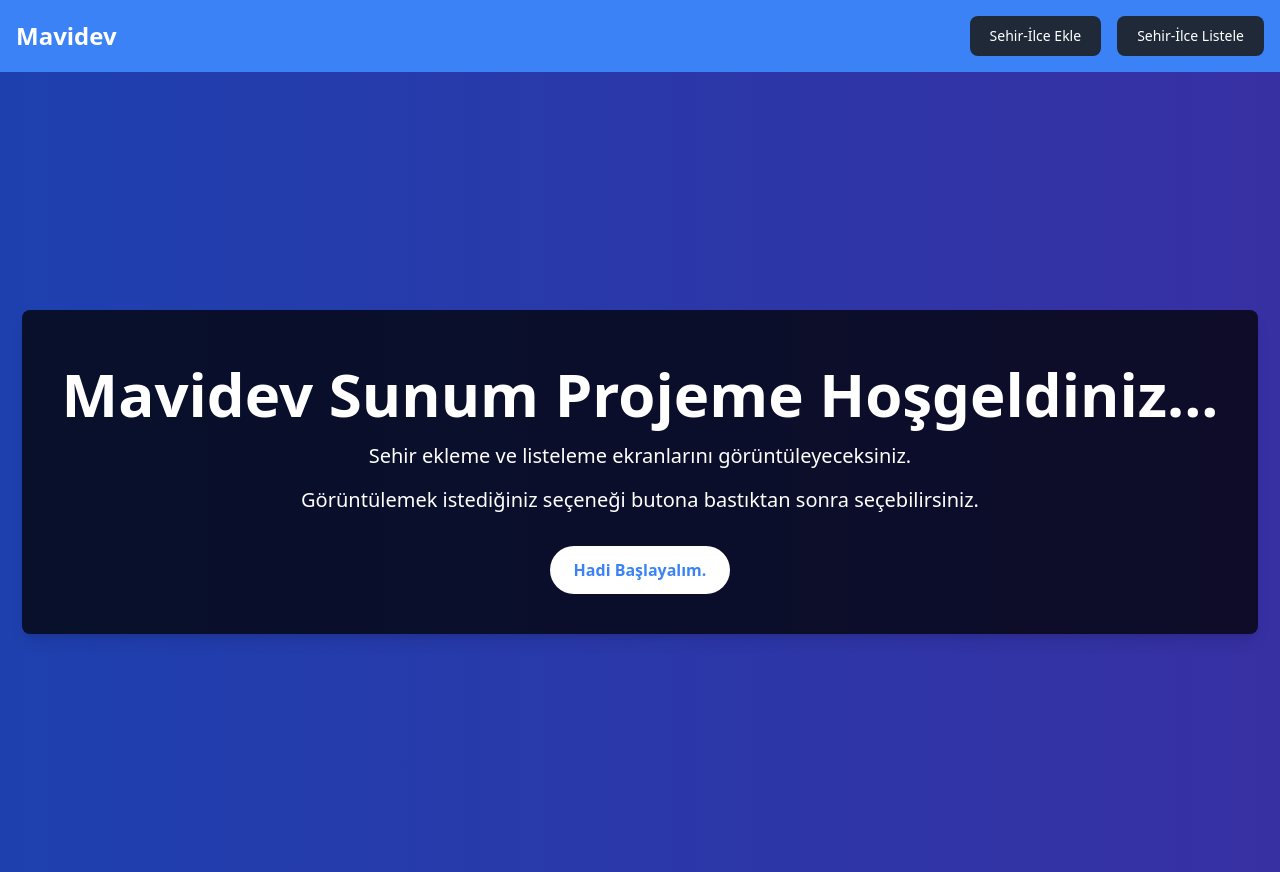
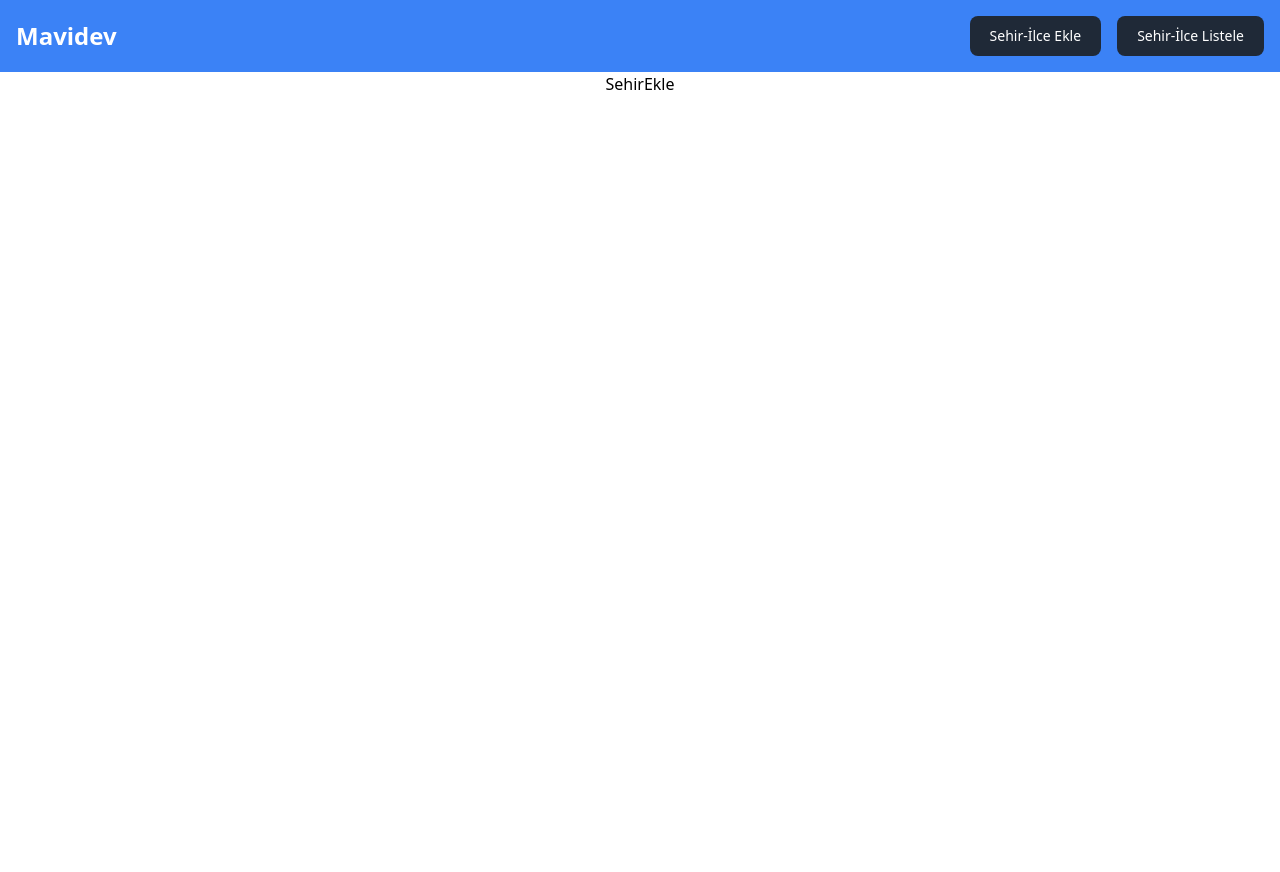
Before and after one commit to burakcevizli/mavidevfe, a React (Create React App) app: page /sehir-ekle in a window 1280 px wide. After the commit the page ends 800 px from the top, so only its background shows below. Built offline with nearby package versions, Linux system fonts and the light colour scheme.

Commit message:
SehirListele ve SehirEkle js init.

```diff
--- a/src/App.js
+++ b/src/App.js
@@ -1,12 +1,21 @@
 import './App.css';
 import Navbar from './components/Navbar';
+import SehirEkle from './components/SehirEkle';
+import SehirListele from './components/SehirListele';
 import WelcomePage from './components/WelcomePage';
+import { BrowserRouter as Router, Route, Routes } from 'react-router-dom';
 
 function App() {
   return (
     <div className="App">
+      <Router>
         <Navbar />
-        <WelcomePage />
+        <Routes>
+          <Route path="/" element={<WelcomePage />} />
+          <Route path="/sehir-ekle" element={<SehirEkle />} />
+          <Route path="/sehir-listele" element={<SehirListele />} />
+        </Routes>
+      </Router>
     </div>
   );
 }
--- /dev/null
+++ b/src/components/SehirEkle.js
@@ -0,0 +1,9 @@
+import React from 'react'
+
+const SehirEkle = () => {
+  return (
+    <div>SehirEkle</div>
+  )
+}
+
+export default SehirEkle
--- /dev/null
+++ b/src/components/SehirListele.js
@@ -0,0 +1,9 @@
+import React from 'react'
+
+const SehirListele = () => {
+  return (
+    <div>SehirListele</div>
+  )
+}
+
+export default SehirListele
--- a/src/components/WelcomePage.js
+++ b/src/components/WelcomePage.js
@@ -1,9 +1,9 @@
-import React, { useState } from 'react';
+import React from 'react';
 
 const WelcomePage = () => {
 
     const onClickHandler = () => {
-        alert("Lütfen yukarıdaki navbardan bir seçenek seçiniz.")
+
     }
 
     return (
@@ -15,7 +15,7 @@ const WelcomePage = () => {
                     <p className="text-xl">Görüntülemek istediğiniz seçeneği butona bastıktan sonra seçebilirsiniz.</p>
                 </div>
                 <button onClick={() => onClickHandler()} className="mt-8 px-6 py-3 bg-white text-blue-500 rounded-full font-semibold">
-                    Hadi Başlayalım.
+                    Bir Sehir ve İlce Eklemek için tıklayın
                 </button>
             </div>
         </div>
```
